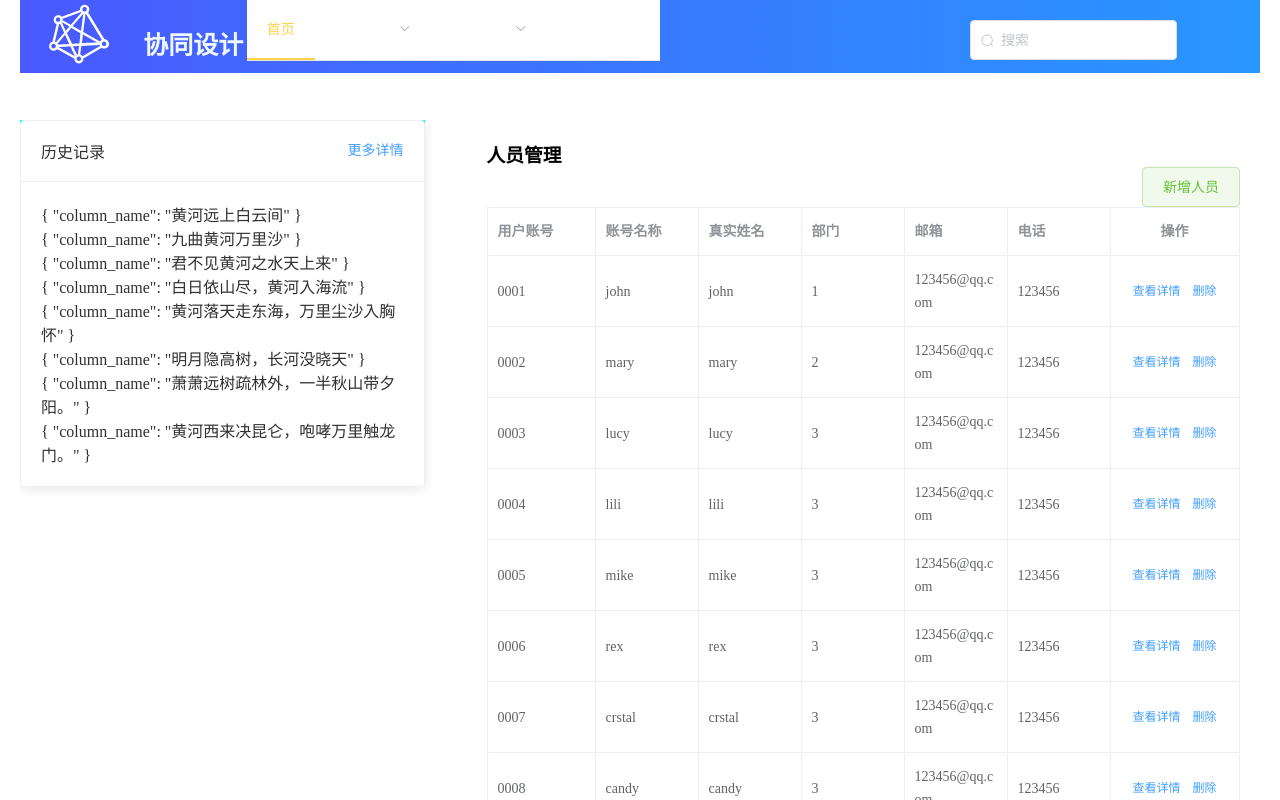
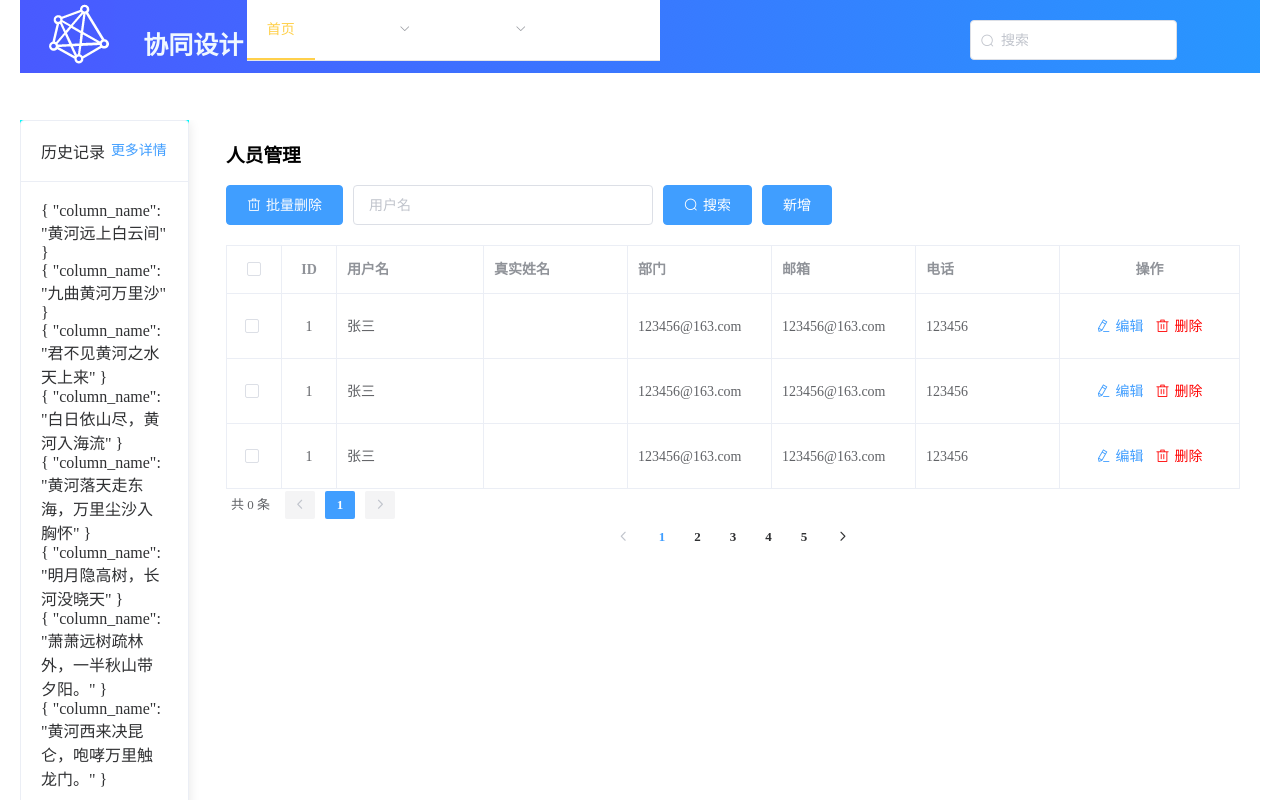
Before and after one commit to cust-f/synergy_cust, a Vue app: page /#/newStaff in a window 1280 px wide. Shown: the top 800 px of the page. Built offline with nearby package versions, Linux system fonts and the light colour scheme.

Commit message:
新增人员

```diff
--- a/src/Layout/components/common/BaseTable.vue
+++ b/src/Layout/components/common/BaseTable.vue
@@ -183,6 +183,7 @@ export default {
       id: -1
     };
   },
+
   created() {
     this.getData();
   },
--- a/src/views/admin/newStaff.vue
+++ b/src/views/admin/newStaff.vue
@@ -1,7 +1,16 @@
+<!--
+ * @description: 人员管理
+ * @fileName: newStaff.vue
+ * @author: 刘思源
+ * @date: 2020.1.5
+ * @后台人员:
+ * @path:
+ * @version: V1.0.5
+!-->
 <template>
 <div>
     <el-container>
-        <el-aside width=%15>
+        <el-aside width="15%">
       <div class="backGround_0">
         <el-card class="box-card">
             <div slot="header" class="clearfix">
@@ -18,60 +27,122 @@
 
         <el-main>
           <h3>人员管理</h3>
+          &nbsp; &nbsp; &nbsp; &nbsp;&nbsp; &nbsp;&nbsp; &nbsp;
+<template>
+  <div>
+    <div class="container">
+      <div class="handle-box">
+        <el-button
+          type="primary"
+          icon="el-icon-delete"
+          class="handle-del mr10"
+          @click="delAllSelection"
+        >批量删除</el-button>
 
-             <el-button @click="addstaff" type="success" plain ="right" style="float:right">新增人员</el-button>
-            <el-table style="width: 100%" border :data="tableData">
-  <template v-for="(item,index) in tableHead">
-    <el-table-column :prop="item.column_name" :label="item.column_comment" :key="index" v-if="item.column_name != 'id'"></el-table-column>
+        <el-input v-model="query.name" placeholder="用户名" class="handle-input mr10"></el-input>
+        <el-button type="primary" icon="el-icon-search" @click="handleSearch">搜索</el-button>
 
-  </template>
-  <el-table-column label="操作" min-width="100px" align="center">
-       <template >
-          <el-button  type="text" size="small">查看详情</el-button>
-          <el-button type="text" size="small">删除</el-button>
+        <el-button type="primary" class="handle-del mr10" @click="addData">新增</el-button>
+      </div>
+
+      <el-table
+        :data="tableData"
+        border
+        class="table"
+        ref="multipleTable"
+        header-cell-class-name="table-header"
+        @selection-change="handleSelectionChange"
+      >
+        <el-table-column type="selection" width="55" align="center"></el-table-column>
+        <el-table-column prop="id" label="ID" width="55" align="center"></el-table-column>
+        <el-table-column prop="name" label="用户名"></el-table-column>
+        <el-table-column prop="realname" label="真实姓名"></el-table-column>
+          <el-table-column prop="email" label="部门"></el-table-column>
+        <el-table-column prop="email" label="邮箱"></el-table-column>
+       <el-table-column prop="phone" label="电话"></el-table-column>
+
+
+        <el-table-column label="操作" width="180" align="center">
+          <template slot-scope="scope">
+            <el-button
+              type="text"
+              icon="el-icon-edit"
+              @click="handleEdit(scope.$index, scope.row)"
+            >编辑</el-button>
+            <el-button
+              type="text"
+              icon="el-icon-delete"
+              class="red"
+              @click="handleDelete(scope.$index, scope.row)"
+            >删除</el-button>
           </template>
         </el-table-column>
       </el-table>
+      <div class="pagination">
+        <el-pagination
+          background
+          layout="total, prev, pager, next"
+          :current-page="query.pageIndex"
+          :page-size="query.pageSize"
+          :total="pageTotal"
+          @current-change="handlePageChange"
+        ></el-pagination>
+      </div>
+    </div>
 
-<el-dialog title="新增人员" :visible.sync="addFormVisible" :close-on-click-modal="false">
-			<el-form :inline="true" :model="addForm" label-width="80px" ref="addForm">
-				<el-form-item label="姓名" prop="realname">
-					<el-input v-model="addForm.realname" auto-complete="off"></el-input>
+    <!-- 编辑弹出框 -->
+    <el-dialog title="编辑" :visible.sync="editVisible" width="30%">
+      <el-form ref="form" :model="form" label-width="70px">
+        <el-form-item label="用户名">
+          <el-input v-model="form.name"></el-input>
         </el-form-item>
-        &nbsp; &nbsp; &nbsp; &nbsp;&nbsp; &nbsp;&nbsp; &nbsp;
-        <el-form-item label="登录名" prop="">
-					<el-input v-model="addForm.loginname" auto-complete="off"></el-input>
+        <el-form-item label="邮箱">
+          <el-input v-model="form.e-mail"></el-input>
+        </el-form-item>
+      </el-form>
+      <span slot="footer" class="dialog-footer">
+        <el-button @click="editVisible = false">取 消</el-button>
+        <el-button type="primary" @click="saveEdit">确 定</el-button>
+      </span>
+    </el-dialog>
+
+    <!-- 新增弹出框 -->
+    <el-dialog title="新增" :visible.sync="addVisible" width="50%">
+      <el-form ref="form" :model="addList" label-width="70px">
+        <el-form-item label="用户名">
+          <el-input v-model="addList.name"></el-input>
+        </el-form-item>
+        <el-form-item label="真实姓名">
+          <el-input v-model="addList.realname"></el-input>
+        </el-form-item>
+
+        <el-form-item label="角色">
+          <el-select v-model="addList.role" placeholder="请选择角色">
+            <el-option label="管理员" value="管理员"></el-option>
+            <el-option label="设计人员" value="设计人员"></el-option>
+            <el-option label="市场人员" value="市场人员"></el-option>
+            <el-option label="流通人员" value="流通人员"></el-option>
+          </el-select>
+        </el-form-item>
+        <el-form-item label="邮箱">
+          <el-input v-model="addList.email"></el-input>
+        </el-form-item>
+        <el-form-item label="电话">
+          <el-input v-model="addList.phone"></el-input>
         </el-form-item>
         <el-form-item label="登录密码" prop="password">
-					<el-input v-model="addForm.password" auto-complete="off"></el-input>
+					<el-input v-model="addList.password"></el-input>
 				</el-form-item>
-         &nbsp; &nbsp; &nbsp; &nbsp;&nbsp; &nbsp;&nbsp; &nbsp;
-        <el-form-item label="部门" prop="role">
-            <el-select v-model="value" placeholder="请选择">
-    <el-option
-      v-for="item in options"
-      :key="item.value"
-      :label="item.label"
-      :value="item.value"
-      :disabled="item.disabled">
-    </el-option>
-  </el-select>
-				</el-form-item>
-         &nbsp; &nbsp; &nbsp; &nbsp;&nbsp; &nbsp;&nbsp; &nbsp;
-        <el-form-item label="手机" prop="mobile">
-					<el-input v-model="addForm.mobile" auto-complete="off"></el-input>
-				</el-form-item>
-        <el-form-item label="邮箱" prop="email">
-					<el-input v-model="addForm.email" auto-complete="off"></el-input>
-				</el-form-item>
-         &nbsp; &nbsp; &nbsp; &nbsp;&nbsp; &nbsp;
+      </el-form>
+      <span slot="footer" class="dialog-footer">
+        <el-button @click="addVisible = false">取 消</el-button>
+        <el-button type="primary" @click="saveAdd">确 定</el-button>
+      </span>
+    </el-dialog>
+  </div>
+</template>
 
-			</el-form>
-			<div slot="footer" class="dialog-footer">
-				<el-button @click="addFormVisible = false">取消</el-button>
-				<el-button @click="open" type="primary" >提交</el-button>
-			</div>
-		</el-dialog>
+
 
 
 
@@ -95,107 +166,52 @@ export default {
   name: "newStaff",
   data() {
     return {
-        addFormVisible:false,
-        tableHead:[
+      query: {
+        pageIndex: 1,
+        pageSize: 10
+      },
+      tableData: [
         {
-                column_name:"user_id",column_comment:"用户账号"
+          id: 1,
+          realname:"",
+          name: "张三",
+          email:"123456@163.com",
+          role: "管理员",
+          phone: "123456"
         },
         {
-                column_name:"user_name",column_comment:"账号名称"
+          id: 1,
+          realname:"",
+          name: "张三",
+          email:"123456@163.com",
+          role: "管理员",
+          phone: "123456"
         },
         {
-                column_name:"real_name",column_comment:"真实姓名"
-            },
-            {
-                column_name:"role",column_comment:"部门"
-            },
-            {
-                column_name:"email",column_comment:"邮箱"
-            },
-            {
-                column_name:"phone",column_comment:"电话"
+          id: 1,
+          realname:"",
+          name: "张三",
+          email:"123456@163.com",
+          role: "管理员",
+          phone: "123456"
         }
       ],
-        tableData:[{
-            user_id:'0001',
-            user_name:'john',
-            real_name:'john',
-            role:'1',
-            email:'123456@qq.com',
-            phone:'123456'
+      addList: {
+        id: 1,
+          realname:"",
+          name: "",
+          email:"",
+          role: "",
+          phone: ""
       },
-        {
-            user_id:'0002',
-            user_name:'mary',
-            real_name:'mary',
-            role:'2',
-            email:'123456@qq.com',
-            phone:'123456'
-        },
-        {
-            user_id:'0003',
-            user_name:'lucy',
-            real_name:'lucy',
-            role:'3',
-            email:'123456@qq.com',
-            phone:'123456'
-        },
-        {
-            user_id:'0004',
-            user_name:'lili',
-            real_name:'lili',
-            role:'3',
-            email:'123456@qq.com',
-            phone:'123456'
-        },
-        {
-            user_id:'0005',
-            user_name:'mike',
-            real_name:'mike',
-            role:'3',
-            email:'123456@qq.com',
-            phone:'123456'
-        },
-        {
-            user_id:'0006',
-            user_name:'rex',
-            real_name:'rex',
-            role:'3',
-            email:'123456@qq.com',
-            phone:'123456'
-        },
-        {
-            user_id:'0007',
-            user_name:'crstal',
-            real_name:'crstal',
-            role:'3',
-            email:'123456@qq.com',
-            phone:'123456'
-        },
-         {
-            user_id:'0008',
-            user_name:'candy',
-            real_name:'candy',
-            role:'3',
-            email:'123456@qq.com',
-            phone:'123456'
-        },
-        {
-            user_id:'0009',
-            user_name:'sindy',
-            real_name:'sindy',
-            role:'3',
-            email:'123456@qq.com',
-            phone:'123456'
-        },
-        {
-            user_id:'0010',
-            user_name:'bill',
-            real_name:'bill',
-            role:'3',
-            email:'123456@qq.com',
-            phone:'123456'
-        }],
+      multipleSelection: [],
+      editVisible: false,
+      addVisible: false,
+      pageTotal: 0,
+      form: {},
+      idx: -1,
+      id: -1,
+
                 tenderTrendsList:[
         { column_name: "黄河远上白云间" },
         { column_name: "九曲黄河万里沙" },
@@ -215,26 +231,75 @@ export default {
              mobile:"",
              role:''
              },
-        options: [{
-          value: '选项1',
-          label: '管理员'
-        }, {
-          value: '选项2',
-          label: '人事部门',
-          disabled: true
-        }, {
-          value: '选项3',
-          label: '设计人员'
-        }, {
-          value: '选项4',
-          label: '流通人员'
-        },
-        ],
         value: ''
 
     };
   },
+   created() {
+    this.getData();
+  },
   methods:{
+     // 获取 easy-mock 的模拟数据
+    getData() {
+      //   this.tableData = res.list;
+      //   this.pageTotal = tableData.length;
+    },
+    // 触发搜索按钮
+    handleSearch() {
+      this.$set(this.query, "pageIndex", 1);
+      this.getData();
+    },
+    // 删除操作
+    handleDelete(index, row) {
+      // 二次确认删除
+      this.$confirm("确定要删除吗？", "提示", {
+        type: "warning"
+      })
+        .then(() => {
+          this.$message.success("删除成功");
+          this.tableData.splice(index, 1);
+        })
+        .catch(() => {});
+    },
+    // 多选操作
+    handleSelectionChange(val) {
+      this.multipleSelection = val;
+    },
+    delAllSelection() {
+      let length = this.multipleSelection.length;
+      let str = "";
+      for (let j = 0; j < length; j++) {
+        this.tableData.splice(this.multipleSelection[j], 1);
+        str += this.multipleSelection[j].name + " ";
+      }
+      this.$message.error(`删除了${str}`);
+      this.multipleSelection = [];
+    },
+    //新增操作
+    addData() {
+      this.addVisible = true;
+    },
+    //保存新增
+    saveAdd() {
+      this.tableData.push(this.addList);
+      console.log(this.addList);
+      this.addList = {};
+      this.addVisible = false;
+    },
+    // 编辑操作
+    handleEdit(index, row) {
+      this.idx = index;
+      this.form = row;
+      this.editVisible = true;
+    },
+    // 保存编辑
+    saveEdit() {
+      this.editVisible = false;
+      this.$message.success(`修改第 ${this.idx + 1} 行成功`);
+      this.$set(this.tableData, this.idx, this.form);
+    },
+    // 分页导航
+    handlePageChange(val) {},
 
       /*
       *转跳对应任务信息页面
@@ -255,7 +320,8 @@ export default {
   }
 };
 </script>
-<style>
+
+<style scoped>
 .con{
     width:500px;
     height: 1000px;
@@ -263,4 +329,32 @@ export default {
     text-align: center
 }
 
+.handle-box {
+  margin-bottom: 20px;
+}
+
+.handle-select {
+  width: 120px;
+}
+
+.handle-input {
+  width: 300px;
+  display: inline-block;
+}
+.table {
+  width: 100%;
+  font-size: 14px;
+}
+.red {
+  color: #ff0000;
+}
+.mr10 {
+  margin-right: 10px;
+}
+.table-td-thumb {
+  display: block;
+  margin: auto;
+  width: 40px;
+  height: 40px;
+}
 </style>
--- a/src/views/projectManagement/designTaskEvaluation.vue
+++ b/src/views/projectManagement/designTaskEvaluation.vue
@@ -51,7 +51,7 @@
 
 <script>
 export default {
-  name: "supplyBussess",
+  name: "",
   data() {
     return {
         tableHead:[
```
Lines whose indentation alone changed are shown as unchanged.
